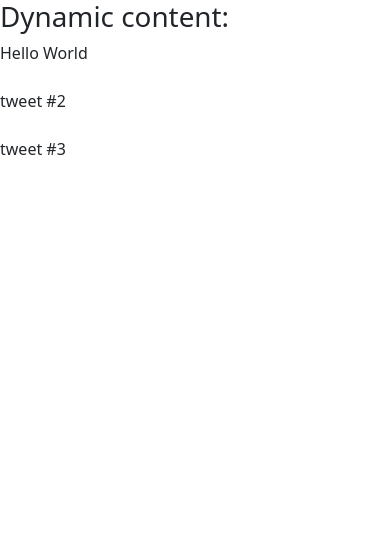
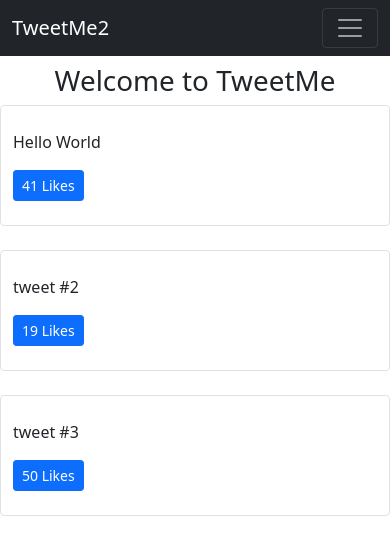
Before and after one commit to hussamkhoury/Tweetme2, a Django app: page /home/ in a window 390 px wide. Shown: the top 555 px of the page. Run offline with Django 3.2, Linux system fonts and the light colour scheme; data comes from the database, SQL or seed files in the repository; data that the repository does not hold is empty.

Commit message:
Adding Like button with a basic functionality and enhancing the frontend of the site using bootstarp

```diff
--- a/templates/base.html
+++ b/templates/base.html
@@ -8,11 +8,15 @@
     <!-- Bootstrap CSS -->
     <link href="https://cdn.jsdelivr.net/npm/bootstrap@5.1.3/dist/css/bootstrap.min.css" rel="stylesheet" integrity="sha384-1BmE4kWBq78iYhFldvKuhfTAU6auU8tT94WrHftjDbrCEXSU1oBoqyl2QvZ6jIW3" crossorigin="anonymous">
 
-    <title>TweetMe2</title>
+    <title>TweetMe</title>
   </head>
   <body>
-    {% block content %}
-    {% endblock content %}
+    {% include "components/navbar.html" %}
+    <div class='container'>
+        {% block content %}
+        {% endblock content %}
+    </div>
+
 
     <!-- Optional JavaScript; choose one of the two! -->
 
--- /dev/null
+++ b/templates/components/navbar.html
@@ -0,0 +1,36 @@
+<nav class="navbar navbar-expand-lg navbar-dark bg-dark mb-2">
+        <div class="container-fluid">
+          <a class="navbar-brand" href="/home">TweetMe2</a>
+          <button class="navbar-toggler" type="button" data-bs-toggle="collapse" data-bs-target="#navbarSupportedContent" aria-controls="navbarSupportedContent" aria-expanded="false" aria-label="Toggle navigation">
+            <span class="navbar-toggler-icon"></span>
+          </button>
+          <div class="collapse navbar-collapse d-none" id="navbarSupportedContent">
+            <ul class="navbar-nav me-auto mb-2 mb-lg-0 d-none">
+              <li class="nav-item">
+                <a class="nav-link active" aria-current="page" href="#">Home</a>
+              </li>
+              <li class="nav-item">
+                <a class="nav-link" href="#">Link</a>
+              </li>
+              <li class="nav-item dropdown">
+                <a class="nav-link dropdown-toggle" href="#" id="navbarDropdown" role="button" data-bs-toggle="dropdown" aria-expanded="false">
+                  Dropdown
+                </a>
+                <ul class="dropdown-menu" aria-labelledby="navbarDropdown">
+                  <li><a class="dropdown-item" href="#">Action</a></li>
+                  <li><a class="dropdown-item" href="#">Another action</a></li>
+                  <li><hr class="dropdown-divider"></li>
+                  <li><a class="dropdown-item" href="#">Something else here</a></li>
+                </ul>
+              </li>
+              <li class="nav-item">
+                <a class="nav-link disabled">Disabled</a>
+              </li>
+            </ul>
+            <form class="d-flex d-none">
+              <input class="form-control me-2" type="search" placeholder="Search" aria-label="Search">
+              <button class="btn btn-outline-success" type="submit">Search</button>
+            </form>
+          </div>
+        </div>
+      </nav>
--- a/templates/home.html
+++ b/templates/home.html
@@ -1,21 +1,47 @@
 {% extends 'base.html' %}
 
 {% block content %}
-<h1>Dynamic content:</h1>
-<div id="tweets">
+<div class="row text-center">
+    <div class="col">
+        <h1>Welcome to TweetMe</h1>
+    </div>
+</div>
+<div class="row" id="tweets">
     Loading....
 </div>
-
-
 
 <script>
 const tweets = document.getElementById("tweets")
 
 // ============== functions ================= //
+/*
+* function to format the tweet
+* Input : tweet object
+* output : formated string containing tweet inormation
+*/
 function formatTweet(tweet)
 {
-    var formatedTweet = "<div class='mb-4 tweet' id='tweet-"+tweet.id+"'><p>"+tweet.content+"</p></div>";
+    var formatedTweet = "<div class='col-12 col-md-12 mx-auto border rounded py-4 mb-4 tweet' id='tweet-"+tweet.id+"'><p>"+tweet.content+"</p><div class='btn-group'>"+likeBtn(tweet)+"</div></div>";
     return formatedTweet
+}
+/*
+* function add a like button to the tweet
+* Input : tweet object
+* output : formated string containing the button
+*/
+function likeBtn(tweet)
+{
+    likeButton = "<button class='btn btn-primary btn-sm' onclick=handleDidLike("+tweet.likes+")>"+tweet.likes+" Likes</button>";
+    return likeButton;
+}
+/*
+* function to handle like button logic
+* Input : tweet likes numbers
+* output : logging the like count (for now -> updated in the future)
+*/
+function handleDidLike(likesNumber)
+{
+    console.log(likesNumber);
 }
 // =================== Ajax Request ================ //
 const xhr = new XMLHttpRequest()
--- a/tweets/views.py
+++ b/tweets/views.py
@@ -1,3 +1,4 @@
+from random import randint
 from django.http import HttpResponse, Http404, JsonResponse
 from django.shortcuts import render
 
@@ -12,7 +13,8 @@ def home_tweets_list_view(request):
     """
     Rest API to be Consumed bu javascipt
     """
-    tweets = [{ "id" : tweet.id, "content" : tweet.content} for tweet in Tweet.objects.all()]
+    tweets = [{ "id" : tweet.id, "content" : tweet.content, "likes": randint(0,100)} for tweet in Tweet.objects.all()]
+    print(tweets)
     data = {
         "response" : tweets
     }
```
Also changed, not shown: templates/components/footer.html (added).
